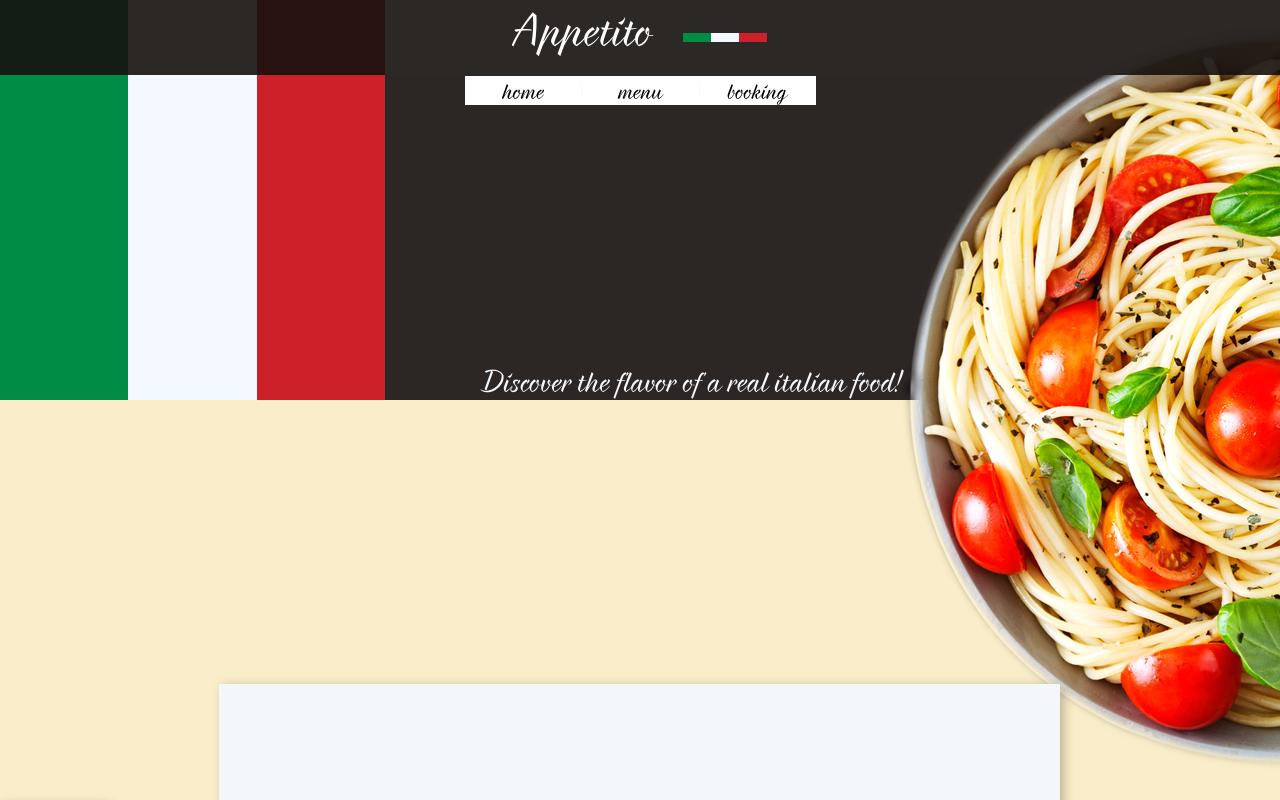
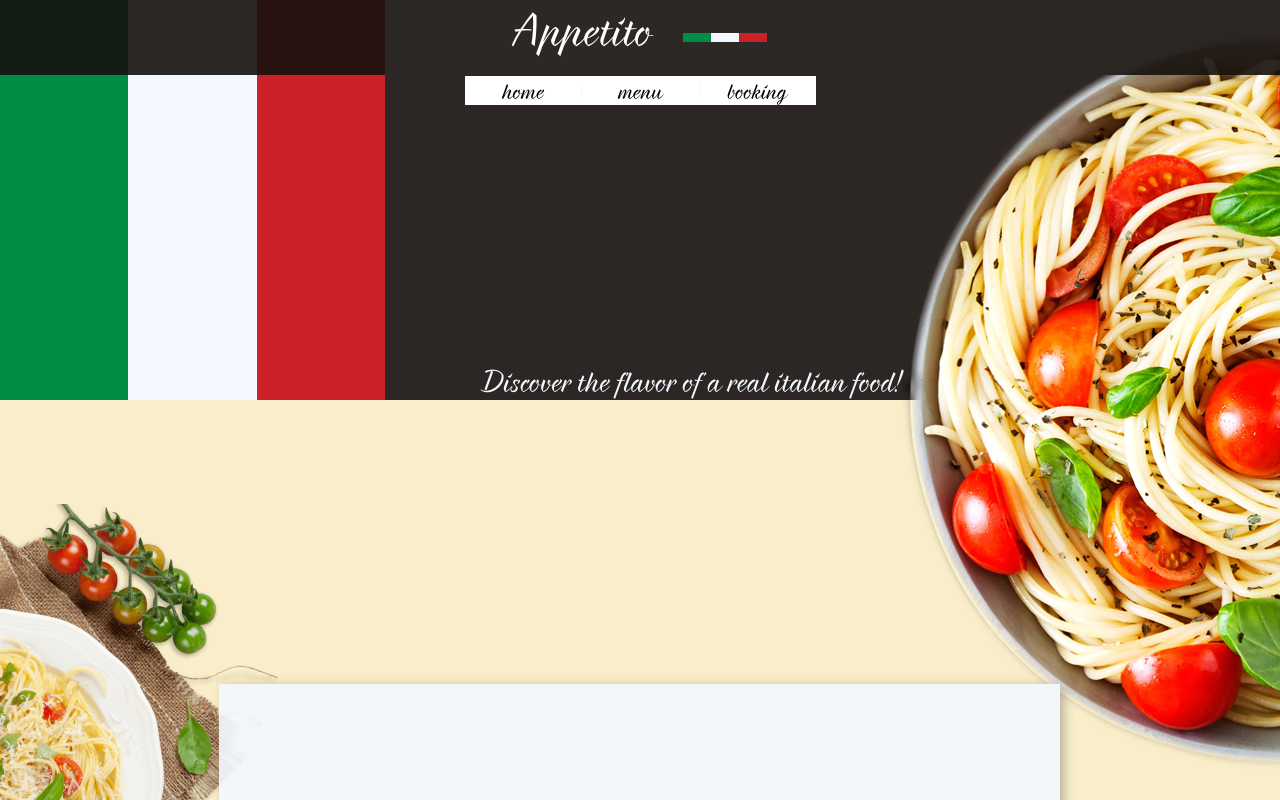
Before and after one commit to CaioRigloski/appetito, a Next.js app: page / in a window 1280 px wide. Shown: the top 800 px of the page. Built offline with nearby package versions, Linux system fonts and the light colour scheme.

Commit message:
feat: png added in home page.

```diff
--- a/src/app/page.tsx
+++ b/src/app/page.tsx
@@ -4,9 +4,10 @@ import styled, { keyframes } from "styled-components"
 import Header from "./components/Header"
 import Flag from "./components/Flag"
 import Image from "next/image"
-import homeFood from "../../public/images/homeFood.png"
 import Menu from "./components/Menu"
 import Booking from "./components/Booking"
+import homeFood from "../../public/images/homeFood.png"
+import pasta from "../../public/images/pasta.png"
 
 
 const rotateText = keyframes`
@@ -46,8 +47,8 @@ const Section = styled.section`
   ;
   height: 100vh;
   max-height: 100vh;
-  overflow: hidden;
   position: relative;
+  overflow-x: clip;
   & > :nth-child(2) {
     grid-area: black;
     display: flex;
@@ -75,6 +76,12 @@ const Section = styled.section`
     background-color: var(--pallete-light-brown-color);
     animation: ${expandBackground} 0.5s ease-in;
   }
+  > img {
+    position: absolute;
+    bottom: -14.375rem;
+    left: 0;
+    z-index: 1;
+  }
 `
 
 const ImageWrap = styled.div`
@@ -97,6 +104,7 @@ export default function Home() {
           <ImageWrap>
             <Image src={homeFood} alt="Italian Dish" sizes="47.25rem, 46.813rem" priority/>
           </ImageWrap>
+          <Image src={pasta} alt="Pasta Dish"/>
         </Section>
         <Menu/>
         <Booking/>
```
Also changed, not shown: public/images/pasta.png (added).
